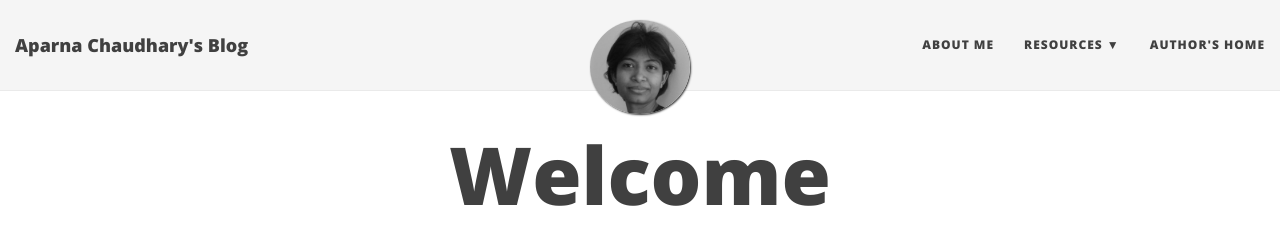
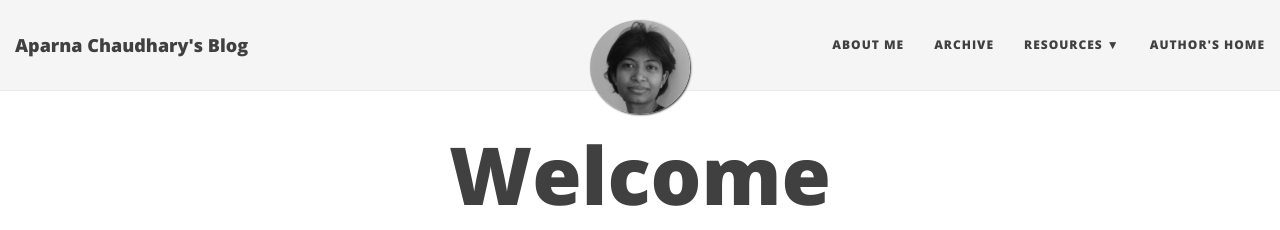
Before and after one commit to aparnachaudhary/aparnachaudhary.github.io, a Jekyll site: the page built from index.html, in a window 1280 px wide. Shown: the top 230 px of the page. Built offline with Jekyll 4.4.1, drawn with Linux system fonts in a browser that asks for light colours; nearby versions of some CDN libraries; the list of posts is cut into pages by our own code.

Commit message:
Update _config.yml

```diff
--- a/_config.yml
+++ b/_config.yml
@@ -24,6 +24,7 @@ description: Java Consultant, Netherlands.
 # List of links in the navigation bar
 navbar-links:
   About Me: "aboutme"
+  Archive: archive.html
   Resources:
     - SpeakerDeck: "https://speakerdeck.com/aparnachaudhary/"
     - SlideShare: "https://www.slideshare.net/aparnachaudhary/"
```
